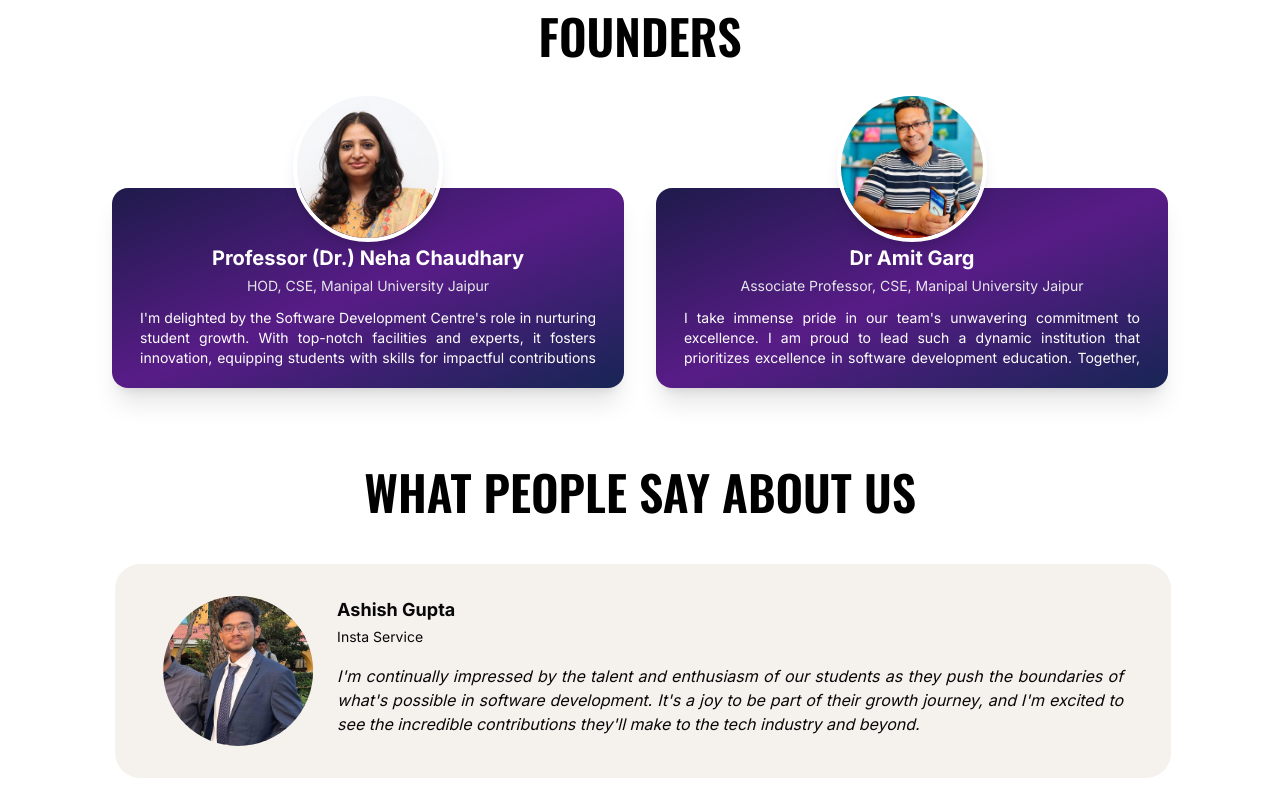
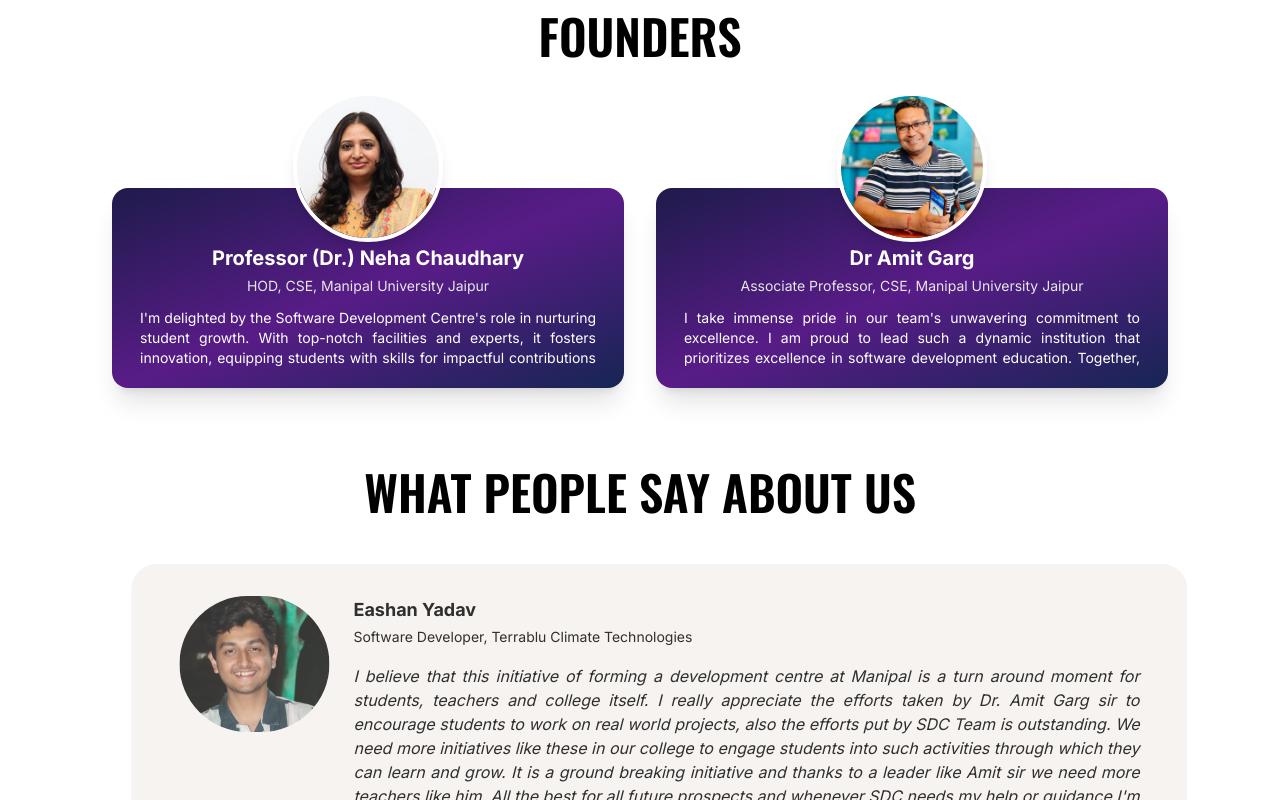
Before and after one commit to InternetMadeCoder/sdc-website, a Next.js app: page / in a window 1280 px wide. Shown: the part 2000-2800 px from the top of the page. Built offline with nearby package versions, Linux system fonts and the light colour scheme.

Commit message:
update testimonials

```diff
--- a/components/Home/constants.js
+++ b/components/Home/constants.js
@@ -39,13 +39,13 @@ export const testimonials = [
         message: "I take immense pride in our team's unwavering commitment to excellence. I am proud to lead such a dynamic institution that prioritizes excellence in software development education. Together, we continue to push the boundaries of innovation and shape the future of the industry.",
         profile: '/profile-images/faculty/Amit-Garg.jpeg',
     },
-    {
-        id: 3,
-        user: 'Professor (Dr.) Sandeep Chaurasia',
-        company: 'Director, Training and Placement, CSE, Manipal University Jaipur',
-        message: "I'm immensely proud of our Software Development Centre's achievements. It elevates academic standards, fosters excellence, and equips students with essential skills to excel in software engineering, ensuring their success in the global arena.",
-        profile: '/profile-images/faculty/Sandeep-Chaurasia.jpeg',
-    },
+    // {
+    //     id: 3,
+    //     user: 'Professor (Dr.) Sandeep Chaurasia',
+    //     company: 'Director, Training and Placement, CSE, Manipal University Jaipur',
+    //     message: "I'm immensely proud of our Software Development Centre's achievements. It elevates academic standards, fosters excellence, and equips students with essential skills to excel in software engineering, ensuring their success in the global arena.",
+    //     profile: '/profile-images/faculty/Sandeep-Chaurasia.jpeg',
+    // },
     {
         id: 4,
         user: 'Eashan Yadav',
```
